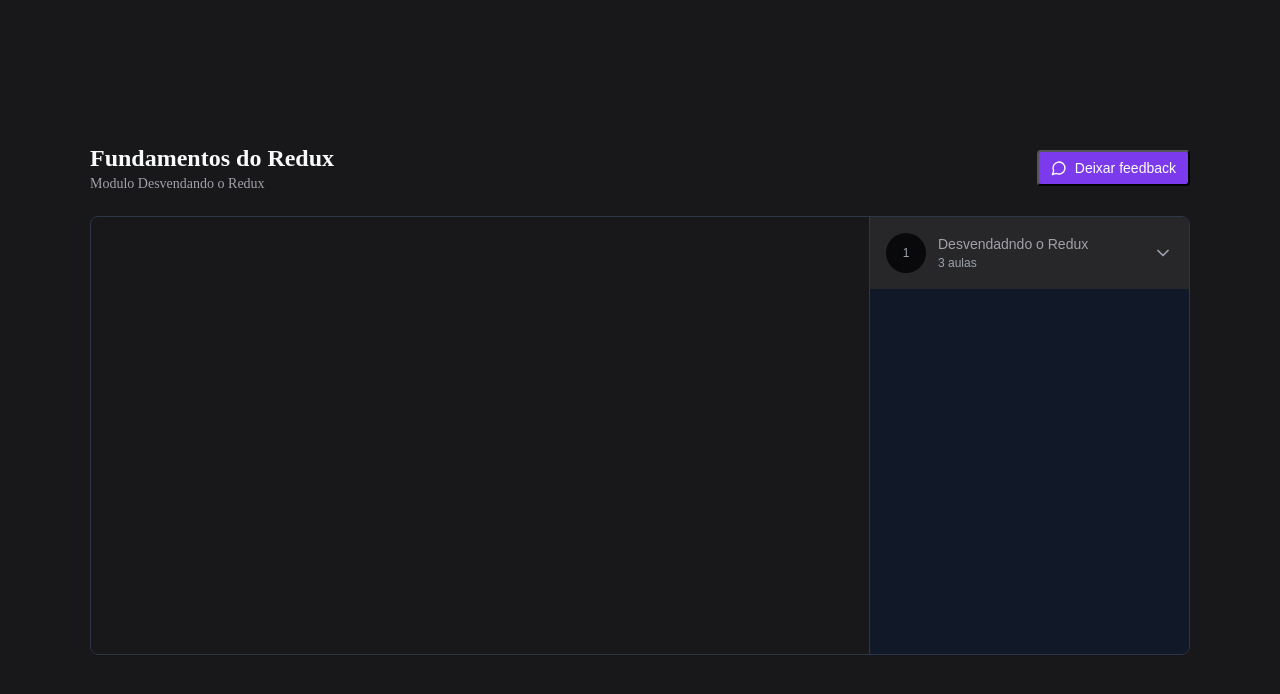
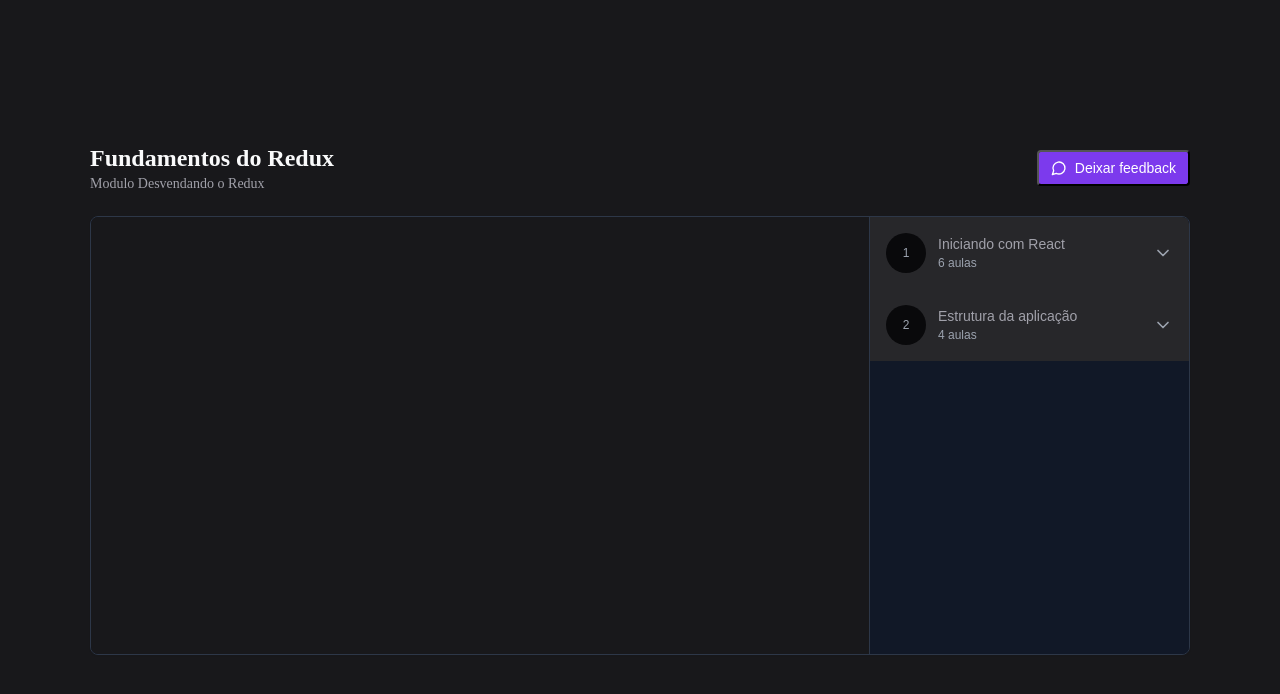
Before and after one commit to AdsonTanajura/react-redux-zustand, a React (Vite) app: page / in a window 1280 px wide. Shown: the top 694 px of the page. Built offline with nearby package versions, Linux system fonts and the light colour scheme.

Commit message:
Create the player reducer

```diff
--- a/src/components/ClassBar/index.tsx
+++ b/src/components/ClassBar/index.tsx
@@ -3,6 +3,7 @@
 import { ButtonContainer,ModuleClassNumbers,ModuleContainer, ModuleNumber, ModuleTitle, StyledChevronDown, ClassContent} from "./styles";
 import { ModuleName } from "../TopBar/styles";
 import Lesson from "../Lesson";
+import { useAppSelector } from "../../store";
 
 interface ClassBarProps {
     moduleIndex: number;
@@ -11,7 +12,9 @@
 }
 
 const ClassBar:React.FC<ClassBarProps> = ({amountOfLessons, title, moduleIndex}) => {
-
+    const lessons = useAppSelector(state => {
+        return state.player.course.modules[moduleIndex].lessons
+    })
     return(
         <ModuleContainer>
 
@@ -25,7 +28,15 @@
             </ButtonContainer>
 
         <ClassContent>
-            <Lesson title="Fundamentos do Redux" duration="09:00"/>
+            {lessons.map(lesson => {
+                return (
+                    <Lesson
+                    key={lesson.id}
+                    title={lesson.title}
+                    duration={lesson.duration}
+                    />
+                )
+            })}
         </ClassContent>
 
         </ModuleContainer>
--- a/src/pages/Player/index.tsx
+++ b/src/pages/Player/index.tsx
@@ -5,7 +5,12 @@
 import TopBar from "../../components/TopBar";
 import ClassBar from "../../components/ClassBar";
 import VideoView from "../../components/VideoView";
+import { useAppSelector } from "../../store";
+
 const Player:React.FC = () => {
+    const modules = useAppSelector(state => {
+        return state.player.course.modules
+    })
 
     return(
         <Container>
@@ -15,7 +20,15 @@
                     <VideoView url="https://youtu.be/SAC4lwJRKdo?si=rZ6mAXbI2h4OKm9x"/>
                         <AsideContainer>
                             <ScrollContainer>
-                                <ClassBar title="Desvendadndo o Redux" amountOfLessons={3} moduleIndex={0}/>
+                                {modules.map((module, index) => {
+                                    return (
+                                        <ClassBar
+                                        key={module.id}
+                                        title={module.title}
+                                        amountOfLessons={module.lessons.length}moduleIndex={index}
+                                        />
+                                    )
+                                })}
                             </ScrollContainer>
                         </AsideContainer>
                 </MainContainer>
--- a/src/store/index.ts
+++ b/src/store/index.ts
@@ -1,8 +1,11 @@
-import { configureStore, createSlice } from '@reduxjs/toolkit';
+import { configureStore } from '@reduxjs/toolkit';
 import { useSelector, TypedUseSelectorHook } from "react-redux";
+import { player } from './slices/player';
 
 export const store = configureStore({
-    reducer: {}
+    reducer: {
+        player
+    }
 })
 
 export type RootState = ReturnType <typeof store.getState>
--- /dev/null
+++ b/src/store/slices/player.tsx
@@ -0,0 +1,37 @@
+import { createSlice } from "@reduxjs/toolkit";
+
+const playerSlice = createSlice({
+    name: 'player',
+    initialState: {
+        course: {
+            modules: [
+                {
+                  id: '1',
+                  title: 'Iniciando com React',
+                  lessons: [
+                    { id: 'Jai8w6K_GnY', title: 'CSS Modules', duration: '13:45' },
+                    { id: 'w-DW4DhDfcw', title: 'Estilização do Post', duration: '10:05' },
+                    { id: 'D83-55LUdKE', title: 'Componente: Header', duration: '06:33' },
+                    { id: 'W_ATsETujaY', title: 'Componente: Sidebar', duration: '09:12' },
+                    { id: 'Pj8dPeameYo', title: 'CSS Global', duration: '03:23' },
+                    { id: '8KBq2vhwbac', title: 'Form de comentários', duration: '11:34' },
+                  ],
+                },
+                {
+                  id: '2',
+                  title: 'Estrutura da aplicação',
+                  lessons: [
+                    { id: 'gE48FQXRZ_o', title: 'Componente: Comment', duration: '13:45' },
+                    { id: 'Ng_Vk4tBl0g', title: 'Responsividade', duration: '10:05' },
+                    { id: 'h5JA3wfuW1k', title: 'Interações no JSX', duration: '06:33' },
+                    { id: '1G0vSTqWELg', title: 'Utilizando estado', duration: '09:12' },
+                  ],
+                },
+              ],
+        }
+    },
+
+    reducers: {},
+});
+
+export const player = playerSlice.reducer;
```
